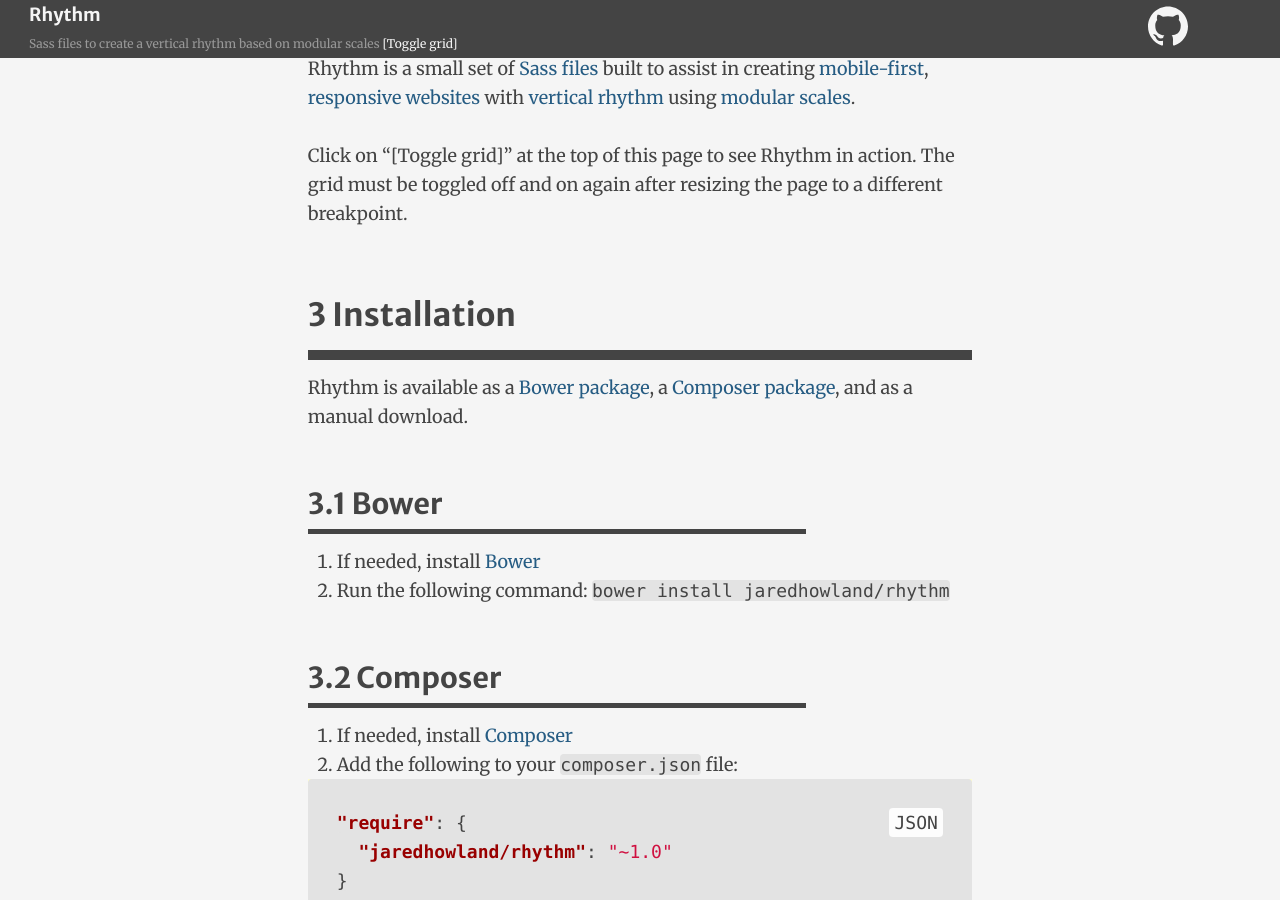
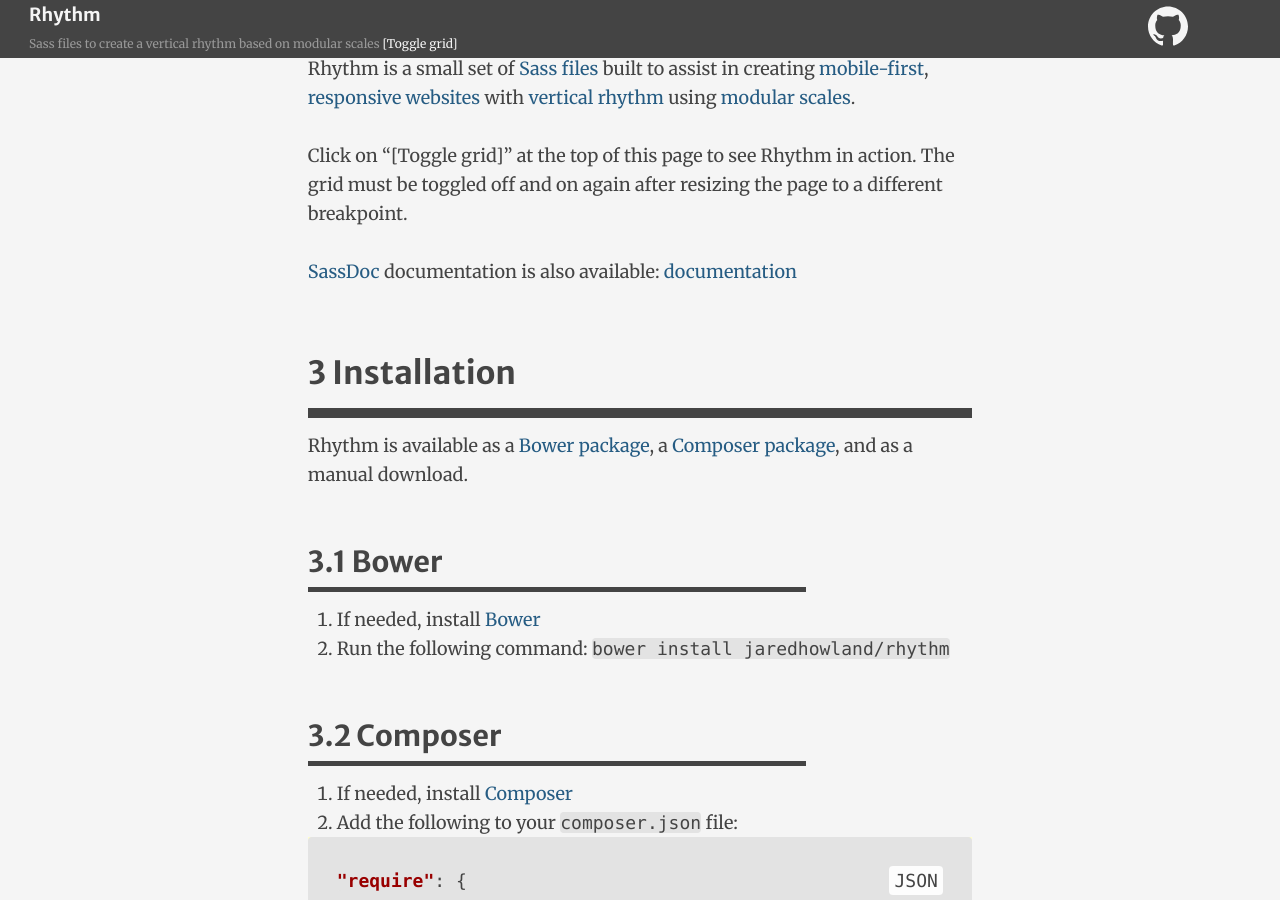
Before and after one commit to jaredhowland/rhythm, a Jekyll site: the page built from index.md, in a window 1280 px wide and 900 px high, scrolled down 903 px. Built offline with Jekyll 4.4.1, drawn with Linux system fonts in a browser that asks for light colours; nearby versions of some CDN libraries.

Commit message:
[ADD] Link to SassDoc documentation

```diff
--- a/index.md
+++ b/index.md
@@ -11,6 +11,8 @@ About Rhythm
 Rhythm is a small set of [Sass files][1] built to assist in creating [mobile-first][8], [responsive websites][8] with [vertical rhythm][2] using [modular scales][3].
 
 Click on "[Toggle grid]" at the top of this page to see Rhythm in action. The grid must be toggled off and on again after resizing the page to a different breakpoint.
+
+[SassDoc][15] documentation is also available: [documentation][16]
 
 Installation
 ============
@@ -661,8 +663,10 @@ License
 [7]:  http://meyerweb.com/eric/thoughts/2006/02/08/unitless-line-heights/
 [8]:  http://bradfrost.com/blog/web/mobile-first-responsive-web-design/
 [9]:  https://getcomposer.org
-[10]: http://packagist.org/
+[10]: http://packagist.org
 [11]: https://github.com/jaredhowland/rhythm/releases/latest
 [12]: http://meyerweb.com/eric/tools/css/reset/
 [13]: https://github.com/jaredhowland/rhythm/blob/master/LICENSE.md
-[14]: http://bower.io/
+[14]: http://bower.io
+[15]: http://sassdoc.com
+[16]: /sassdoc
```
